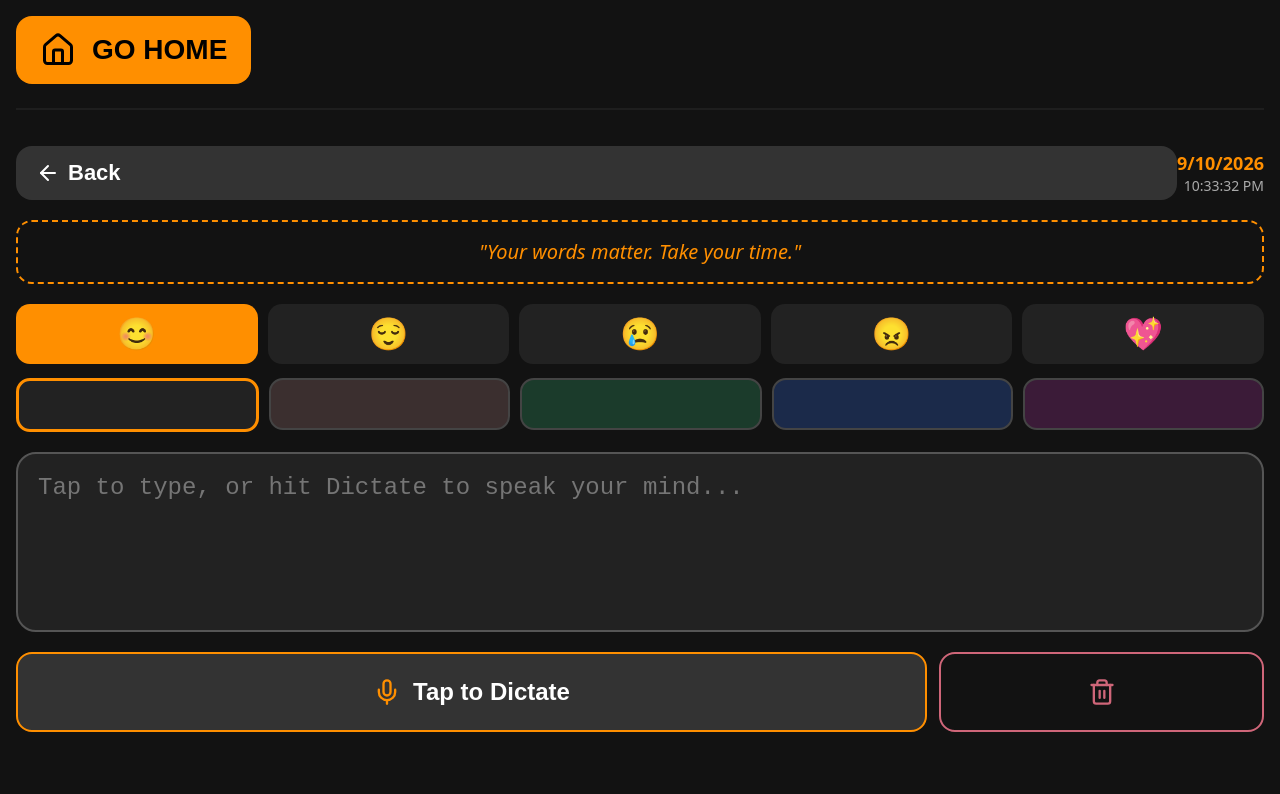
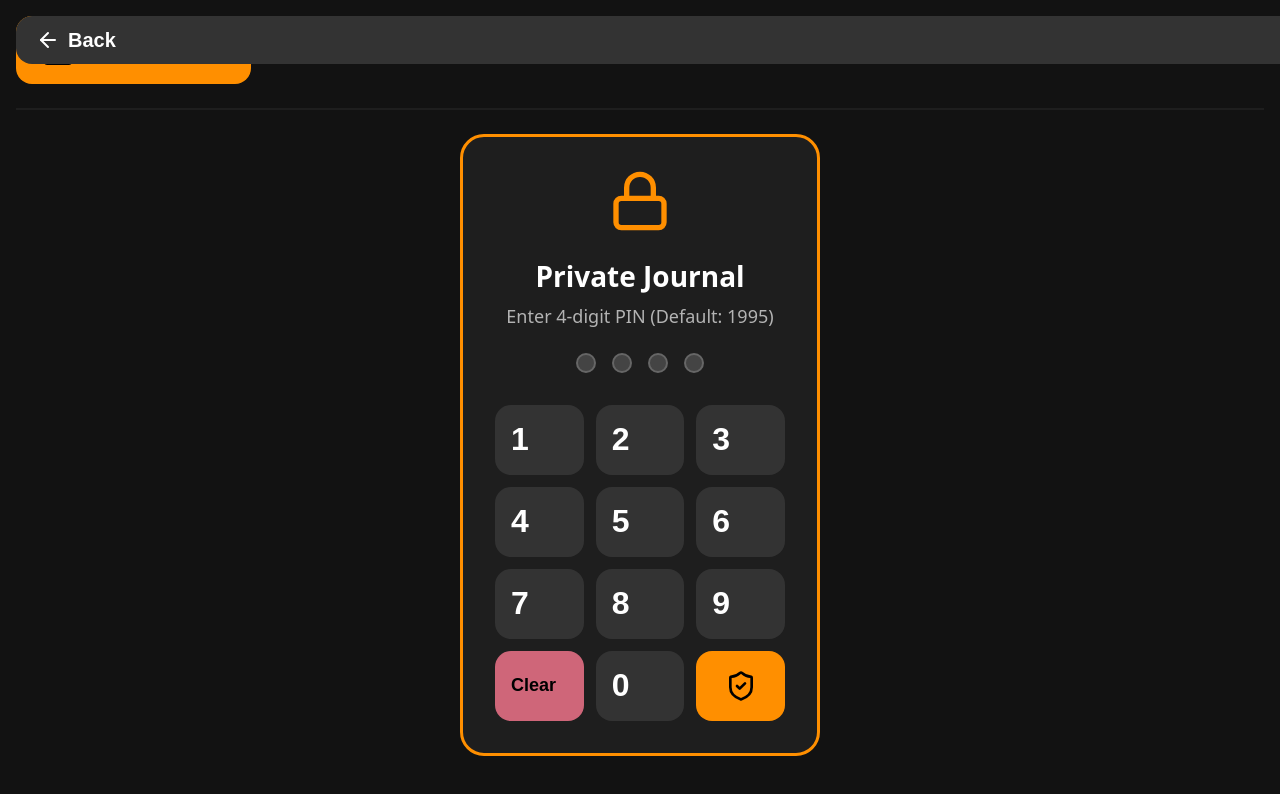
Before and after one commit to SovereigntyisPrivacy/Sovereign-Memory, a React (Vite) app: page / in a window 1280 px wide. Both pictures are taken after a click on the button "Private Journal". Shown: the top 794 px of the page. Built offline with nearby package versions, Linux system fonts and the light colour scheme.

Commit message:
Fix: Restore SecureJournal passcode lock screen on startup

```diff
--- a/src/SecureJournal.jsx
+++ b/src/SecureJournal.jsx
@@ -1,9 +1,11 @@
 import { useState, useEffect, useRef } from 'react';
-import { ArrowLeft, Trash2, Mic } from 'lucide-react';
+import { ArrowLeft, Trash2, Mic, Lock, ShieldCheck } from 'lucide-react';
 import { SpeechRecognition } from '@capacitor-community/speech-recognition';
 import { App as CapApp } from '@capacitor/app';
 
 export default function SecureJournal({ goHome }) {
+  const [isUnlocked, setIsUnlocked] = useState(false);
+  const [passcode, setPasscode] = useState('');
   const [entryText, setEntryText] = useState('');
   const [isListening, setIsListening] = useState(false);
   const [mood, setMood] = useState('😊');
@@ -12,6 +14,8 @@ export default function SecureJournal({ goHome }) {
   const [dateStr, setDateStr] = useState('');
 
   const originalTextRef = useRef('');
+
+  const CORRECT_PIN = '1995'; // Secure default PIN
 
   useEffect(() => {
     const updateTime = () => {
@@ -31,6 +35,21 @@ export default function SecureJournal({ goHome }) {
     });
     return () => { listener.remove(); };
   }, [goHome]);
+
+  const handlePinTap = (num) => {
+    const updated = passcode + num;
+    if (updated.length <= 4) {
+      setPasscode(updated);
+      if (updated.length === 4) {
+        if (updated === CORRECT_PIN) {
+          setIsUnlocked(true);
+        } else {
+          alert("Incorrect Passcode. Try '1995'");
+          setPasscode('');
+        }
+      }
+    }
+  };
 
   const toggleDictation = async () => {
     if (isListening) {
@@ -67,10 +86,50 @@ export default function SecureJournal({ goHome }) {
     }
   };
 
+  // --- 1. THE SECURE LOCK SCREEN ---
+  if (!isUnlocked) {
+    return (
+      <div style={{ display: 'flex', flexDirection: 'column', height: '100%', justifyContent: 'center', alignItems: 'center', paddingBottom: '24px' }}>
+        <button onClick={goHome} style={{ position: 'absolute', top: '16px', left: '16px', display: 'flex', alignItems: 'center', gap: '8px', backgroundColor: '#333', padding: '12px 20px', borderRadius: '16px', color: '#FFF', fontSize: '20px', fontWeight: 'bold', border: 'none' }}>
+          <ArrowLeft size={24} /> Back
+        </button>
+
+        <div style={{ backgroundColor: 'var(--surface)', border: '3px solid var(--accent)', borderRadius: '24px', padding: '32px', width: '100%', maxWidth: '360px', textAlign: 'center' }}>
+          <Lock size={64} color="var(--accent)" style={{ marginBottom: '16px' }} />
+          <h2 style={{ color: '#FFF', fontSize: '28px', marginBottom: '8px' }}>Private Journal</h2>
+          <p style={{ color: 'var(--text-muted)', fontSize: '18px', marginBottom: '24px' }}>Enter 4-digit PIN (Default: 1995)</p>
+
+          <div style={{ display: 'flex', justifyContent: 'center', gap: '16px', marginBottom: '32px' }}>
+            {[0, 1, 2, 3].map(i => (
+              <div key={i} style={{ width: '20px', height: '20px', borderRadius: '50%', backgroundColor: i < passcode.length ? 'var(--accent)' : '#444', border: '2px solid #666' }} />
+            ))}
+          </div>
+
+          <div style={{ display: 'grid', gridTemplateColumns: 'repeat(3, 1fr)', gap: '12px' }}>
+            {[1, 2, 3, 4, 5, 6, 7, 8, 9].map(num => (
+              <button key={num} onClick={() => handlePinTap(num.toString())} style={{ height: '70px', fontSize: '32px', backgroundColor: '#333', color: '#FFF', borderRadius: '16px', border: 'none' }}>
+                {num}
+              </button>
+            ))}
+            <button onClick={() => setPasscode('')} style={{ height: '70px', fontSize: '18px', backgroundColor: 'var(--error)', color: '#000', borderRadius: '16px', border: 'none', fontWeight: 'bold' }}>
+              Clear
+            </button>
+            <button onClick={() => handlePinTap('0')} style={{ height: '70px', fontSize: '32px', backgroundColor: '#333', color: '#FFF', borderRadius: '16px', border: 'none' }}>
+              0
+            </button>
+            <button onClick={() => { if (passcode === CORRECT_PIN) setIsUnlocked(true); }} style={{ height: '70px', backgroundColor: 'var(--accent)', color: '#000', borderRadius: '16px', border: 'none', display: 'flex', justifyContent: 'center', alignItems: 'center' }}>
+              <ShieldCheck size={32} />
+            </button>
+          </div>
+        </div>
+      </div>
+    );
+  }
+
+  // --- 2. THE OPEN JOURNAL ENTRY ---
   return (
     <div style={{ display: 'flex', flexDirection: 'column', height: '100%', paddingBottom: '24px', paddingTop: '12px' }}>
 
-      {/* Clean Header Row with proper spacing */}
       <div style={{ display: 'flex', justifyContent: 'space-between', alignItems: 'center', marginBottom: '20px' }}>
         <button onClick={goHome} style={{ display: 'flex', alignItems: 'center', gap: '8px', backgroundColor: '#333', padding: '14px 20px', borderRadius: '16px', color: '#FFF', fontSize: '22px', fontWeight: 'bold', border: 'none' }}>
           <ArrowLeft size={24} /> Back
@@ -81,12 +140,10 @@ export default function SecureJournal({ goHome }) {
         </div>
       </div>
 
-      {/* Quote Box */}
       <div style={{ border: '2px dashed var(--accent)', borderRadius: '16px', padding: '16px', textAlign: 'center', marginBottom: '20px' }}>
         <p style={{ color: 'var(--accent)', fontSize: '20px', fontStyle: 'italic', margin: 0 }}>"Your words matter. Take your time."</p>
       </div>
 
-      {/* Mood Selectors */}
       <div style={{ display: 'flex', gap: '10px', marginBottom: '14px' }}>
         {['😊', '😌', '😢', '😠', '💖'].map(m => (
           <button key={m} onClick={() => setMood(m)} style={{ flex: 1, height: '60px', fontSize: '32px', backgroundColor: mood === m ? 'var(--accent)' : '#222', borderRadius: '14px', display: 'flex', justifyContent: 'center', alignItems: 'center', border: 'none' }}>
@@ -95,14 +152,12 @@ export default function SecureJournal({ goHome }) {
         ))}
       </div>
 
-      {/* Color Selectors */}
       <div style={{ display: 'flex', gap: '10px', marginBottom: '20px' }}>
         {['#222222', '#3B2F2F', '#1B3B2B', '#1B2A4A', '#3B1B38'].map(c => (
           <button key={c} onClick={() => setBgColor(c)} style={{ flex: 1, height: '50px', backgroundColor: c, borderRadius: '14px', border: bgColor === c ? '3px solid var(--accent)' : '2px solid #444' }} />
         ))}
       </div>
 
-      {/* Text Area with dynamic background tint */}
       <textarea
         value={entryText}
         onChange={(e) => setEntryText(e.target.value)}
@@ -110,7 +165,6 @@ export default function SecureJournal({ goHome }) {
         style={{ flexGrow: 1, width: '100%', minHeight: '180px', backgroundColor: bgColor, color: '#FFF', fontSize: '24px', padding: '20px', borderRadius: '20px', border: '2px solid #555', resize: 'none', marginBottom: '20px', transition: 'background-color 0.3s' }}
       />
 
-      {/* Action Buttons Footer */}
       <div style={{ display: 'flex', gap: '12px' }}>
         <button onClick={toggleDictation} style={{ flex: 3, display: 'flex', alignItems: 'center', justifyContent: 'center', gap: '12px', backgroundColor: isListening ? 'var(--accent)' : '#333', border: '2px solid var(--accent)', borderRadius: '16px', padding: '20px', color: isListening ? '#000' : '#FFF', fontSize: '24px', fontWeight: 'bold' }}>
           <Mic size={28} color={isListening ? '#000' : 'var(--accent)'} />
```
